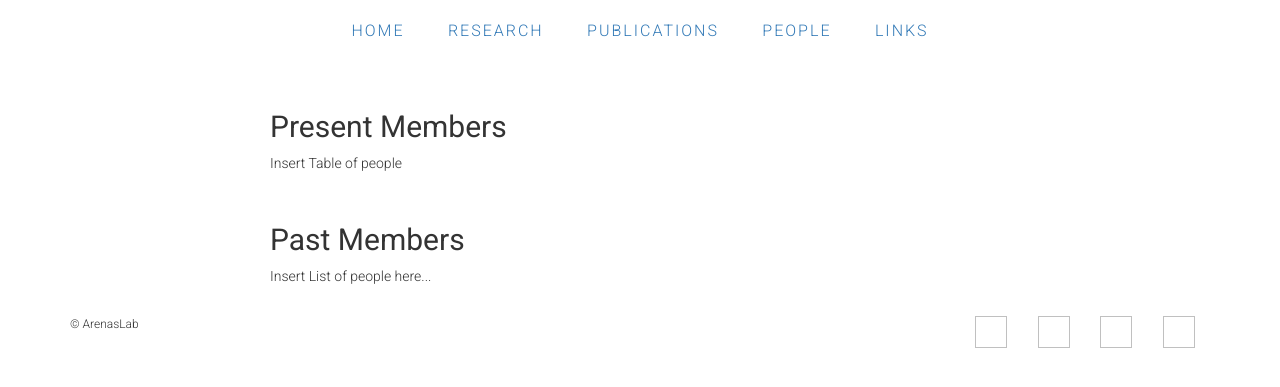
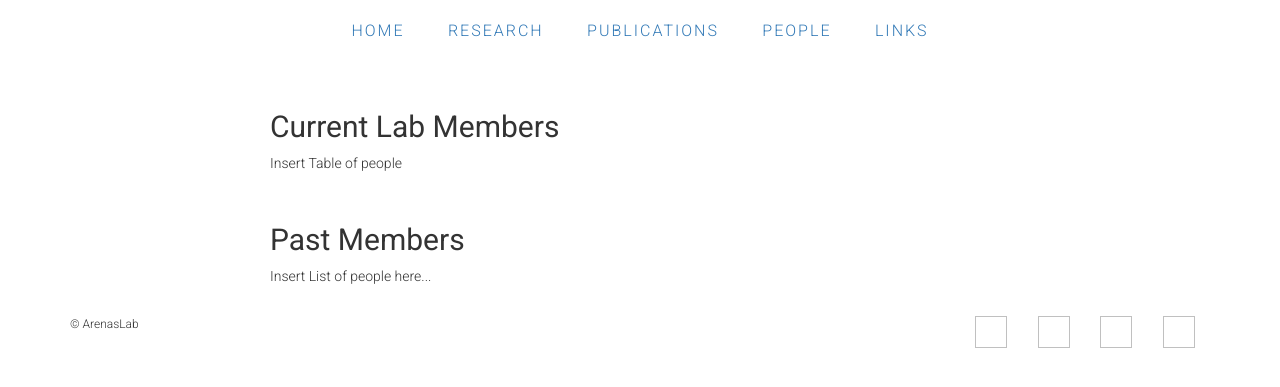
Before and after one commit to ArenasLab/arenaslab.github.io, a Jekyll site: the page people/index.html, which Jekyll copies as it is, in a window 1280 px wide. Shown: the top 387 px of the page. Built offline with Jekyll 4.4.1, drawn with Linux system fonts in a browser that asks for light colours.

Commit message:
Update index.html

```diff
--- a/people/index.html
+++ b/people/index.html
@@ -41,7 +41,7 @@
     <div class="post">
   <div class="members">
     <p>&nbsp<p>
-    <h2>Present Members</h2>
+    <h2>Current Lab Members</h2>
     <p>Insert Table of people<p>
 
   </div>
```
